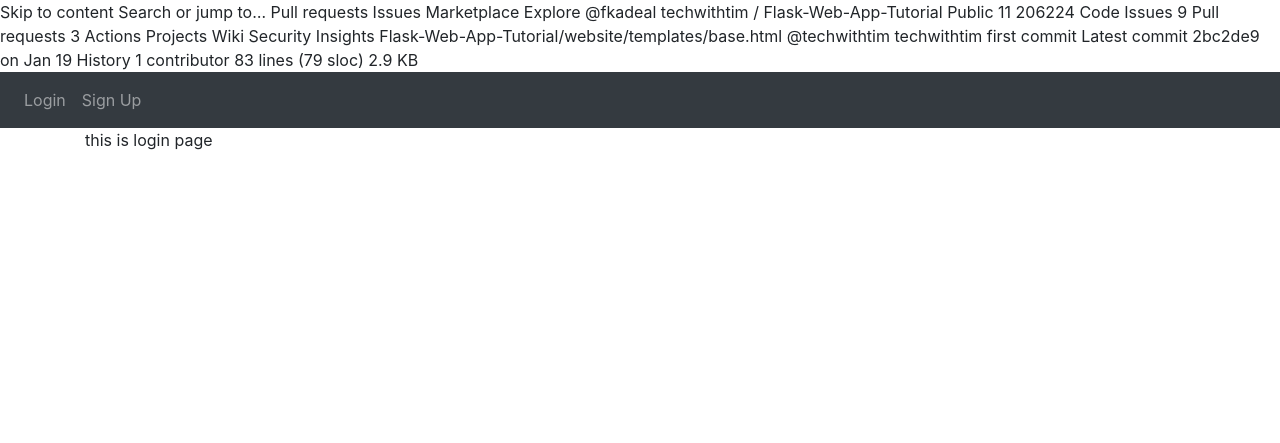
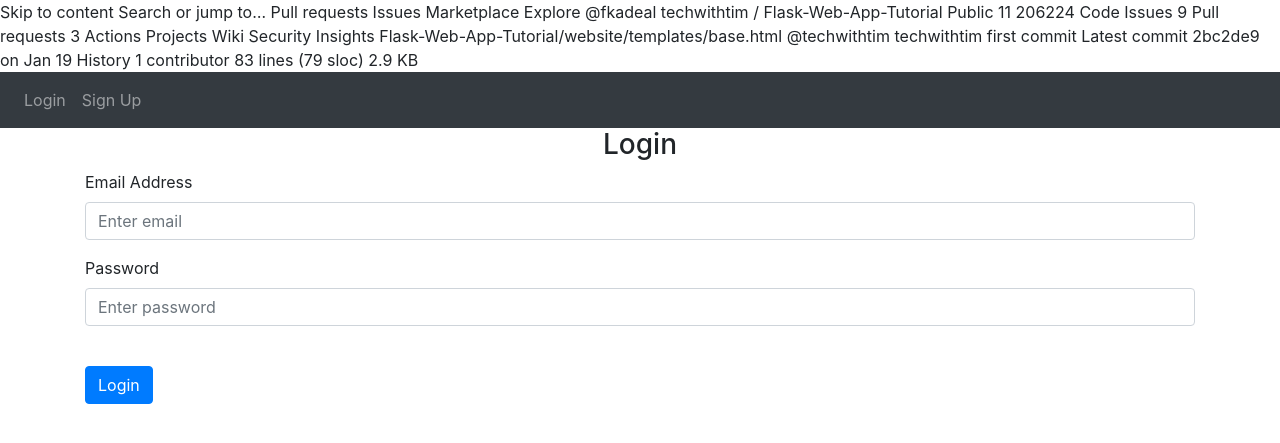
Before and after one commit to VinneyJ/tourme, a Flask app: template web/templates/login.html in a window 1280 px wide. Shown: the top 443 px of the page. Run offline with Flask 2, Linux system fonts and the light colour scheme; the template is opened without the code that fills it, so the values that code supplies are empty; some libraries are stand-ins or nearby versions.

Commit message:
MVP users login

```diff
--- a/web/templates/login.html
+++ b/web/templates/login.html
@@ -1,4 +1,28 @@
-{%  extends "base.html" %} {% block title %}login {% endblock %}
-
-{% block content %} this is login page
+{% extends "base.html" %} {% block title %}Login{% endblock %} {% block content
+        %}
+        <form method="POST">
+          <h3 align="center">Login</h3>
+          <div class="form-group">
+            <label for="email">Email Address</label>
+            <input
+              type="email"
+              class="form-control"
+              id="email"
+              name="email"
+              placeholder="Enter email"
+            />
+          </div>
+          <div class="form-group">
+            <label for="password">Password</label>
+            <input
+              type="password"
+              class="form-control"
+              id="password"
+              name="password"
+              placeholder="Enter password"
+            />
+          </div>
+          <br />
+          <button type="submit" class="btn btn-primary">Login</button>
+        </form>
         {% endblock %}
```
